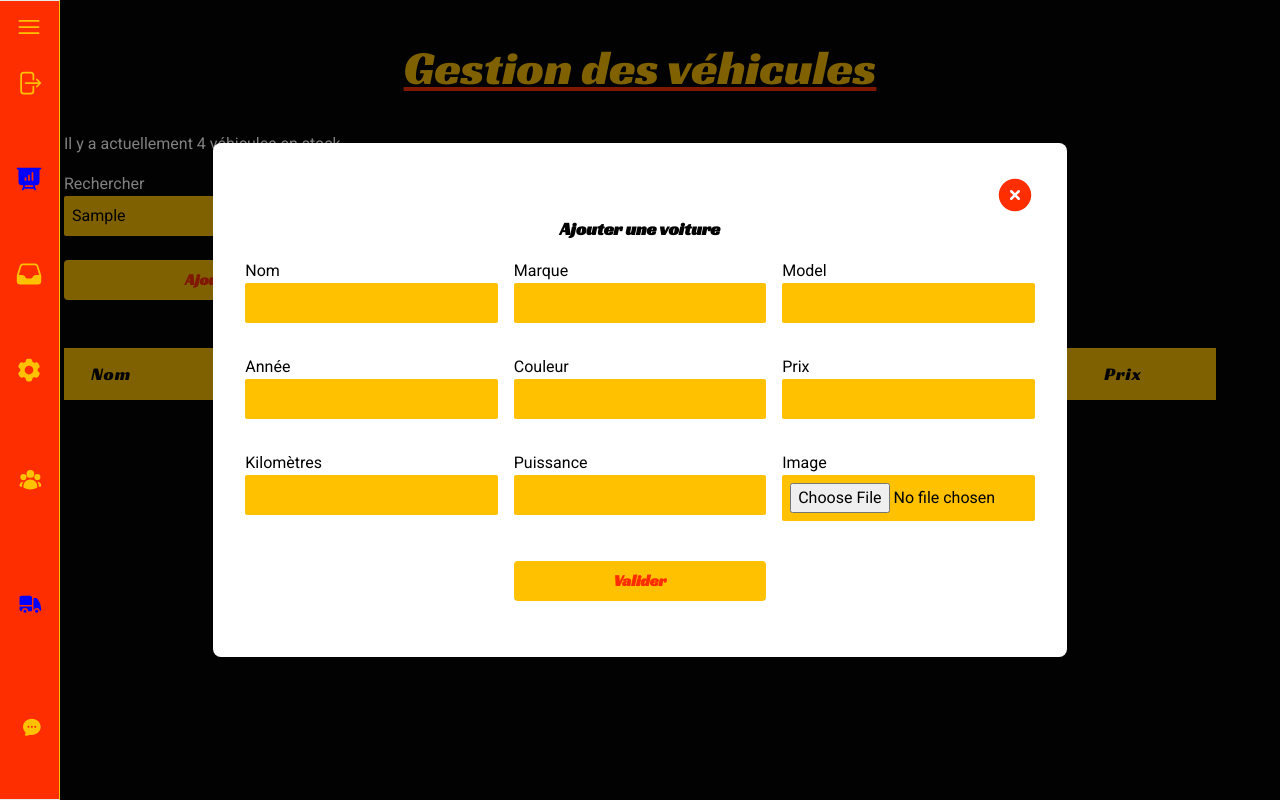
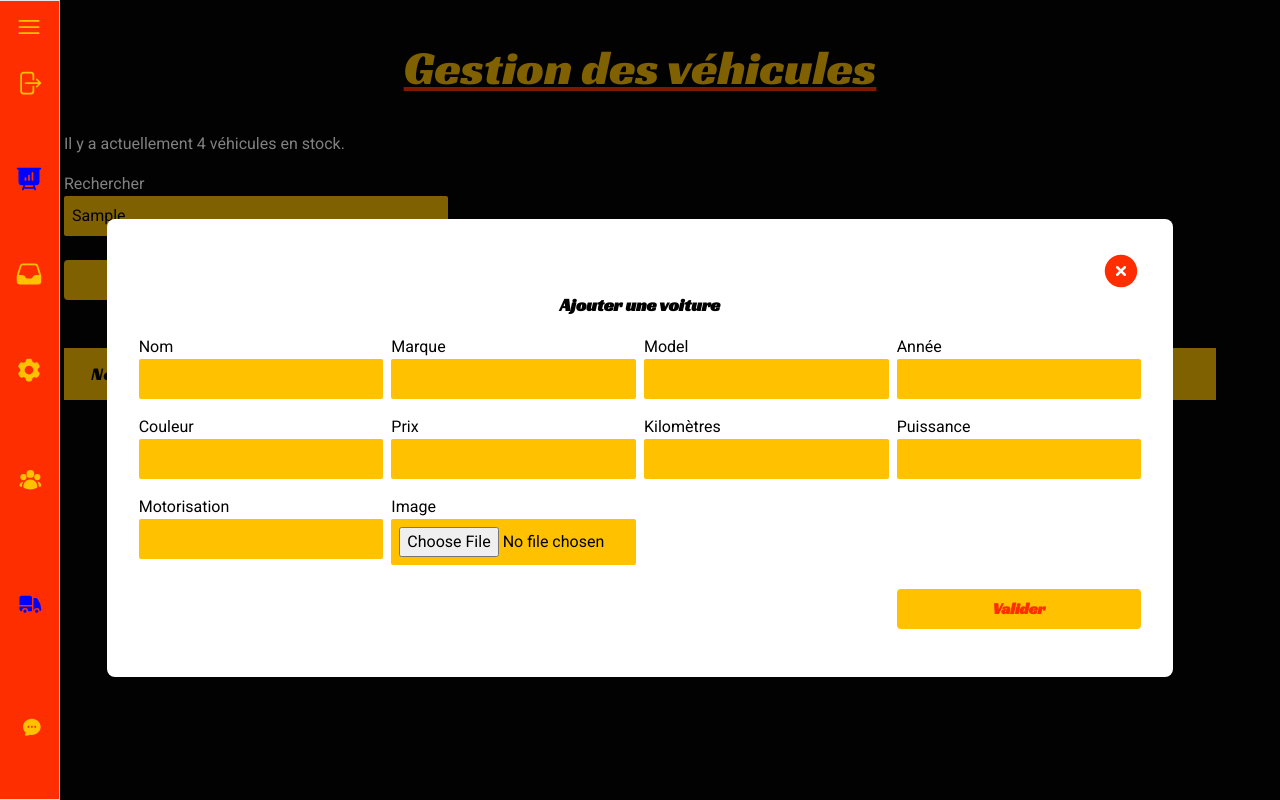
Before and after one commit to MisterWaner/garage-vincent-parrot-front, a React (Vite) app: page /admin/car-park in a window 1280 px wide. Both pictures are taken after typing "Sample" into the empty fields and a click on the button "Ajouter un véhicule". Built offline with nearby package versions, Linux system fonts and the light colour scheme.

Commit message:
modify AddCar modal

```diff
--- a/src/Validations/carValidation.js
+++ b/src/Validations/carValidation.js
@@ -9,6 +9,7 @@ const carSchema = yup.object().shape({
     price: yup.number().positive("Le prix ne peut pas être négatif").required("Le prix est obligatoire"),
     kilometers: yup.number().positive("Le kilométrage ne peut pas être négatif").required("Le kilométrage est obligatoire"),
     puissance: yup.number().integer("La puissance doit être un entier").positive("La puissance ne peut pas être négatif").required("La puissance est obligatoire"),
+    motor: yup.string().required("La motorisation est obligatoire"),
     image: yup
         .mixed()
         .notRequired()
--- a/src/components/CarList/CarData.js
+++ b/src/components/CarList/CarData.js
@@ -9,7 +9,8 @@ const cars = [
         price: "1000",
         image: "",
         kilometers: "80000",
-        puissance: "100"
+        puissance: "100",
+        motor: "diesel",
     },
     {
         id: 2,
@@ -22,6 +23,7 @@ const cars = [
         image: "",
         kilometers: "50000",
         puissance: "80",
+        motor: "essence",
     },
     {
         id: 3,
@@ -33,7 +35,8 @@ const cars = [
         price: "1500",
         image: "",
         kilometers: "70000",
-        puissance: "100"
+        puissance: "100",
+        motor: "electrique",
     },
     {
         id: 4,
@@ -45,7 +48,8 @@ const cars = [
         price: "9000",
         image: "/images/image_slider4.jpg",
         kilometers: "100000",
-        puissance: "100"
+        puissance: "100",
+        motor: "electrique",
     },
 ];
 
--- a/src/components/Modals/AddCar.jsx
+++ b/src/components/Modals/AddCar.jsx
@@ -36,8 +36,8 @@ const AddCar = ({ toggleModal }) => {
     }, []);
 
     return (
-        <div className="fixed inset-0 flex items-center justify-center bg-black-02 bg-opacity-50">
-            <div className="bg-white p-8 rounded-lg w-3/5 text-black-02 lg:w-2/3">
+        <div className="fixed inset-0 flex items-center justify-center bg-black-02 bg-opacity-50 overflow-scroll">
+            <div className={`bg-white min-h-fit mt-auto p-8 rounded-lg w-3/5 text-black-02 lg:w-5/6 lg:mt-24`}>
                 <div className="w-full flex justify-end">
                     <button
                         onClick={toggleModal}
@@ -52,9 +52,9 @@ const AddCar = ({ toggleModal }) => {
                 <form
                     action=""
                     onSubmit={handleSubmit(onSubmit)}
-                    className="w-full h-full flex flex-col items-center lg:grid lg:grid-cols-3 lg:gap-4 lg:items-start "
+                    className="w-full h-full flex flex-col items-center lg:grid lg:grid-cols-4 lg:grid-rows-auto lg:gap-2 lg:items-start "
                 >
-                    <div className="flex flex-col mb-4 w-full">
+                    <div className="flex flex-col mb-2 w-full">
                         <label htmlFor="name">Nom</label>
                         <input
                             name="name"
@@ -71,7 +71,7 @@ const AddCar = ({ toggleModal }) => {
                             ""
                         )}
                     </div>
-                    <div className="flex flex-col mb-4 w-full">
+                    <div className="flex flex-col mb-2 w-full">
                         <label htmlFor="brand">Marque</label>
                         <input
                             name="brand"
@@ -88,7 +88,7 @@ const AddCar = ({ toggleModal }) => {
                             ""
                         )}
                     </div>
-                    <div className="flex flex-col mb-4 w-full">
+                    <div className="flex flex-col mb-2 w-full">
                         <label htmlFor="model">Model</label>
                         <input
                             name="model"
@@ -105,7 +105,7 @@ const AddCar = ({ toggleModal }) => {
                             ""
                         )}
                     </div>
-                    <div className="flex flex-col mb-4 w-full">
+                    <div className="flex flex-col mb-2 w-full">
                         <label htmlFor="year">Année</label>
                         <input
                             name="year"
@@ -124,7 +124,7 @@ const AddCar = ({ toggleModal }) => {
                             ""
                         )}
                     </div>
-                    <div className="flex flex-col mb-4 w-full">
+                    <div className="flex flex-col mb-2 w-full">
                         <label htmlFor="color">Couleur</label>
                         <input
                             name="color"
@@ -141,7 +141,7 @@ const AddCar = ({ toggleModal }) => {
                             ""
                         )}
                     </div>
-                    <div className="flex flex-col mb-4 w-full">
+                    <div className="flex flex-col mb-2 w-full">
                         <label htmlFor="price">Prix</label>
                         <input
                             name="price"
@@ -158,7 +158,7 @@ const AddCar = ({ toggleModal }) => {
                             ""
                         )}
                     </div>
-                    <div className="flex flex-col mb-4 w-full">
+                    <div className="flex flex-col mb-2 w-full">
                         <label htmlFor="kilometers">Kilomètres</label>
                         <input
                             name="kilometers"
@@ -175,7 +175,7 @@ const AddCar = ({ toggleModal }) => {
                             ""
                         )}
                     </div>
-                    <div className="flex flex-col mb-4 w-full">
+                    <div className="flex flex-col mb-2 w-full">
                         <label htmlFor="puissance">Puissance</label>
                         <input
                             name="puissance"
@@ -192,7 +192,24 @@ const AddCar = ({ toggleModal }) => {
                             ""
                         )}
                     </div>
-                    <div className="flex flex-col mb-4 w-full">
+                    <div className="flex flex-col mb-2 w-full">
+                        <label htmlFor="motor">Motorisation</label>
+                        <input
+                            name="motor"
+                            id="motor"
+                            type="text"
+                            className="bg-yellow-02 rounded-sm text-black-02 p-2"
+                            {...register("motor")}
+                        />
+                        {errors.motor ? (
+                            <p className="error-msg text-center">
+                                {errors.motor?.message}
+                            </p>
+                        ) : (
+                            ""
+                        )}
+                    </div>
+                    <div className="flex flex-col mb-2 w-full">
                         <label htmlFor="image">Image</label>
                         <input
                             name="image"
@@ -209,7 +226,7 @@ const AddCar = ({ toggleModal }) => {
                             ""
                         )}
                     </div>
-                    <div className="flex mb-4 w-full lg:col-start-2">
+                    <div className="flex mb-2 w-full lg:col-start-4 lg:row-start-4">
                         <Button name="Valider" />
                     </div>
                 </form>
--- a/src/components/Modals/CarModal.jsx
+++ b/src/components/Modals/CarModal.jsx
@@ -13,6 +13,7 @@ const CarModal = ({ car, onClose }) => {
     const [priceInput, setPriceInput] = useState(car.price);
     const [kilometersInput, setKilometersInput] = useState(car.kilometers);
     const [puissanceInput, setPuissanceInput] = useState(car.puissance);
+    const [motorInput, setMotorInput] = useState(car.motor);
     const [isModified, setIsModified] = useState(false);
 
     const handleUpdate = () => {
@@ -35,7 +36,9 @@ const CarModal = ({ car, onClose }) => {
         setPriceInput(updatedCar.price);
         setKilometersInput(updatedCar.kilometers);
         setPuissanceInput(updatedCar.puissance);
+        setMotorInput(updatedCar.motor);
 
+        setIsModified(false);
         setTimeout(() => {
             onClose();
         }, 1500);
@@ -69,7 +72,7 @@ const CarModal = ({ car, onClose }) => {
                     </button>
                 </div>
                 <h2 className="text-lg font-bold mb-4">
-                    {car.name} {car.id}
+                    {car.name} - {car.year}
                 </h2>
                 <div className="flex flex-col mb-4">
                     <div className="flex gap-4">
@@ -171,6 +174,21 @@ const CarModal = ({ car, onClose }) => {
                             <span>{car.puissance}</span>
                         )}
                     </div>
+                    <div className="flex gap-4">
+                        <p className="font-bold">Motorisation: </p>
+                        {showInputs ? (
+                            <input
+                                className="bg-yellow-02 rounded-sm text-black-02 p-2"
+                                type="text"
+                                value={motorInput}
+                                onChange={(e) =>
+                                    setPuissanceInput(e.target.value)
+                                }
+                            />
+                        ) : (
+                            <span>{car.motor}</span>
+                        )}
+                    </div>
                     {car.image ? (
                         <div className="flex gap-4 mt-4">
                             <p className="font-bold">Image: </p>
--- a/src/index.css
+++ b/src/index.css
@@ -33,6 +33,6 @@ a,
     color: #fff;
     font-size: 1.15rem;
     font-weight: bold;
-    margin-top: 10px;
-    padding: 10px 15px;
+    margin: 5px 0;
+    padding: 10px 5px;
 }
```
